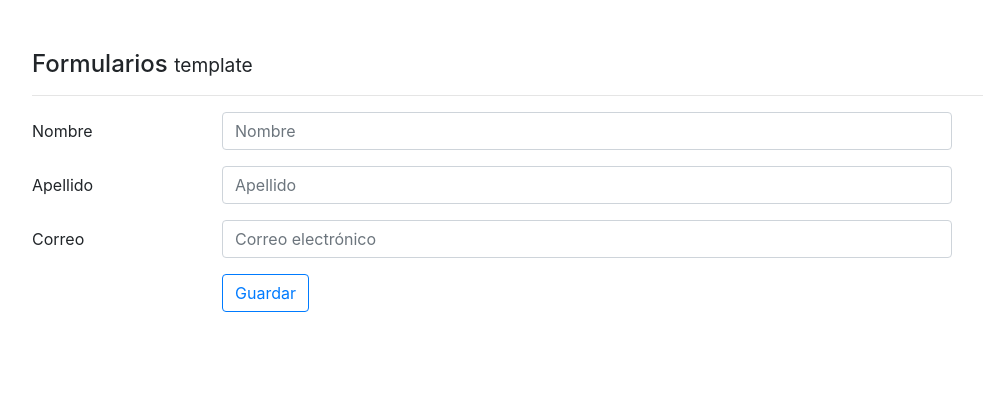
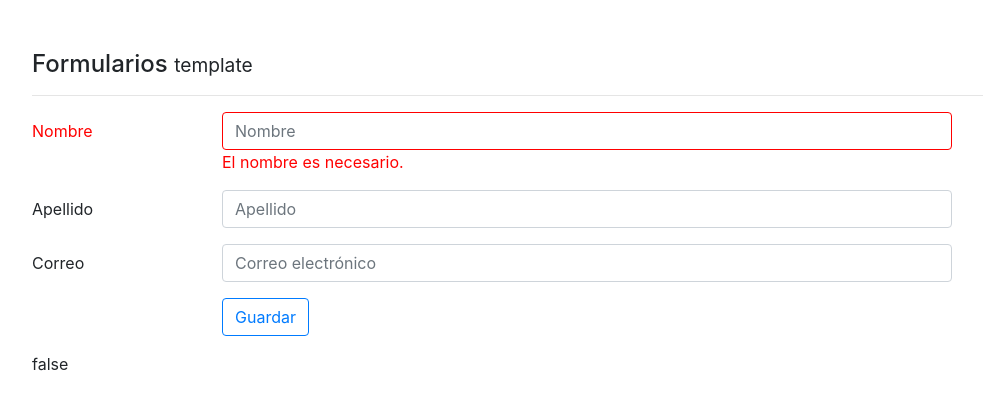
Before and after one commit to paulQR/angular-3pbwqg, an Angular app: page / in a window 1280 px wide. Shown: the top 410 px of the page, without its empty margins (53-1036 px from the left). Built offline with nearby package versions, Linux system fonts and the light colour scheme.

Commit message:
4 files modified

```diff
--- a/src/app/app.module.ts
+++ b/src/app/app.module.ts
@@ -1,6 +1,6 @@
 import { NgModule } from '@angular/core';
 import { BrowserModule } from '@angular/platform-browser';
-import { FormsModule } from '@angular/forms';
+import { FormsModule, ReactiveFormsModule } from '@angular/forms';
 
 import { AppComponent } from './app.component';
 import { HelloComponent } from './hello.component';
@@ -10,7 +10,7 @@ import { TemplateComponent } from './components/template/template.component';
 import { DataComponent } from './components/data/data.component';
 
 @NgModule({
-  imports:      [ BrowserModule, FormsModule ],
+  imports:      [ BrowserModule, FormsModule, ReactiveFormsModule ],
   declarations: [ AppComponent, HelloComponent, TemplateComponent, DataComponent],
   bootstrap:    [ AppComponent ]
 })
--- a/src/app/components/data/data.component.html
+++ b/src/app/components/data/data.component.html
@@ -1,18 +1,50 @@
 <h4>Formularios <small>template</small></h4>
 <hr>
-<form>
+<form [formGroup]="forma" (ngSubmit)="guardarCambios()">
 
   <div>
 
-    <div class="form-group row">
+    <!--
+    <div class="form-group row" [ngClass]="{'has-danger': !forma.get('nombre').valid}">
       <label class="col-2 col-form-label">Nombre</label>
       <div class="col-8">
 
         <input class="form-control"
                type="text"
-               placeholder="Nombre">
+               placeholder="Nombre"
+               formControlName="nombre">
+
+               <div  *ngIf="forma.controls['nombre'].errors?.required"
+                     class="form-control-feedback">
+                    El nombre es necesario.
+               </div>
+               <div  *ngIf="forma.controls['nombre'].errors?.minlength"
+                     class="form-control-feedback">
+                    Por lo menos 3 caracteres.
+               </div>
       </div>
     </div>
+    -->
+    <div class="form-group row" [ngClass]="{'invalid': (forma.controls['nombre'].errors?.minlength || forma.controls['nombre'].errors?.required)}">
+      <label class="col-2 col-form-label">Nombre</label>
+      <div class="col-8">
+
+        <input class="form-control"
+               type="text"
+               placeholder="Nombre"
+               formControlName="nombre">
+
+               <div  *ngIf="forma.controls['nombre'].errors?.required"
+                     class="form-control-feedback">
+                    El nombre es necesario.
+               </div>
+               <div  *ngIf="forma.controls['nombre'].errors?.minlength"
+                     class="form-control-feedback">
+                    Por lo menos 3 caracteres.
+               </div>
+      </div>
+    </div>
+
 
     <div class="form-group row">
       <label class="col-2 col-form-label">Apellido</label>
@@ -20,7 +52,8 @@
 
         <input class="form-control"
                type="text"
-               placeholder="Apellido">
+               placeholder="Apellido"
+               formControlName="apellido">
       </div>
     </div>
 
@@ -32,7 +65,8 @@
 
       <input class="form-control"
              type="email"
-             placeholder="Correo electrónico">
+             placeholder="Correo electrónico"
+             formControlName="correo">
     </div>
   </div>
 
@@ -47,4 +81,6 @@
     </div>
   </div>
 
+  {{forma.valid}}
+
 </form>
--- a/src/app/components/data/data.component.ts
+++ b/src/app/components/data/data.component.ts
@@ -1,11 +1,28 @@
 import{Component} from '@angular/core';
-import{ FormGroup, FromControl, Validators} from '@angular/forms'
+import{ FormGroup, FormControl, Validators} from '@angular/forms'
 @Component({
   selector: 'app-data',
   templateUrl: './data.component.html',
 })
 export class DataComponent {
 
-    constructor(){}
+    forma: FormGroup;
+
+    constructor(){
+          this.forma = new FormGroup({
+            'nombre': new FormControl('', [
+                                          Validators.required,
+                                          Validators.minLength(3) ]),
+            'apellido': new FormControl('', Validators.required ),
+            'correo': new FormControl('',   [
+                              Validators.required,
+                              Validators.pattern("[a-z0-9._%+-]+@[a-z0-9.-]+\.[a-z]{2,3}$")] )
+           });
+    }
+
+    guardarCambios(){
+      console.log(this.forma.value);
+      console.log(this.forma);
+    }
 
 }
--- a/src/styles.css
+++ b/src/styles.css
@@ -4,6 +4,7 @@
   margin-top: 50px;
 }
 
-.invalid{
+.invalid, .invalid .col-8 > input{
   color: red;
+  border-color: red;
 }
```
